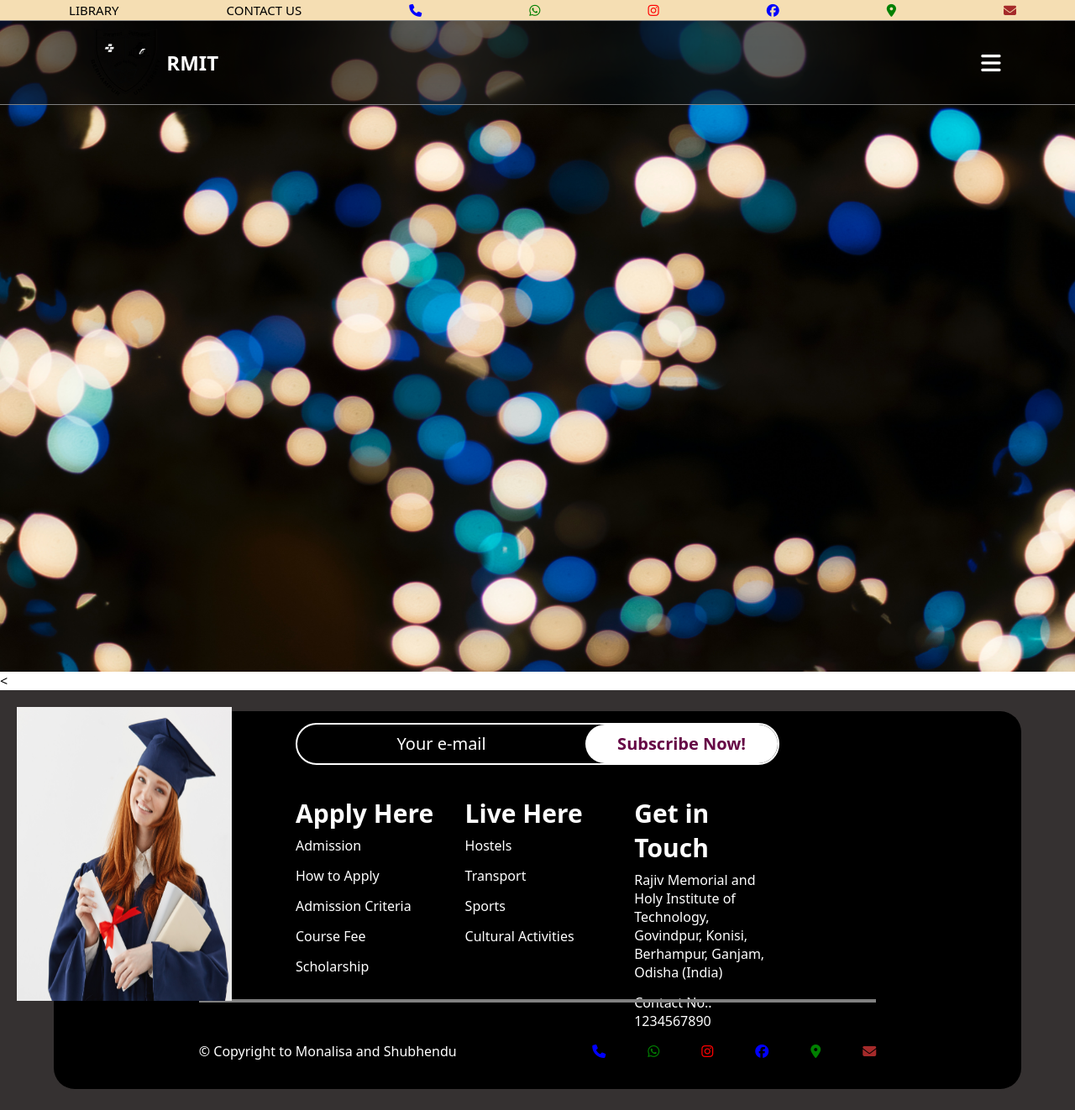
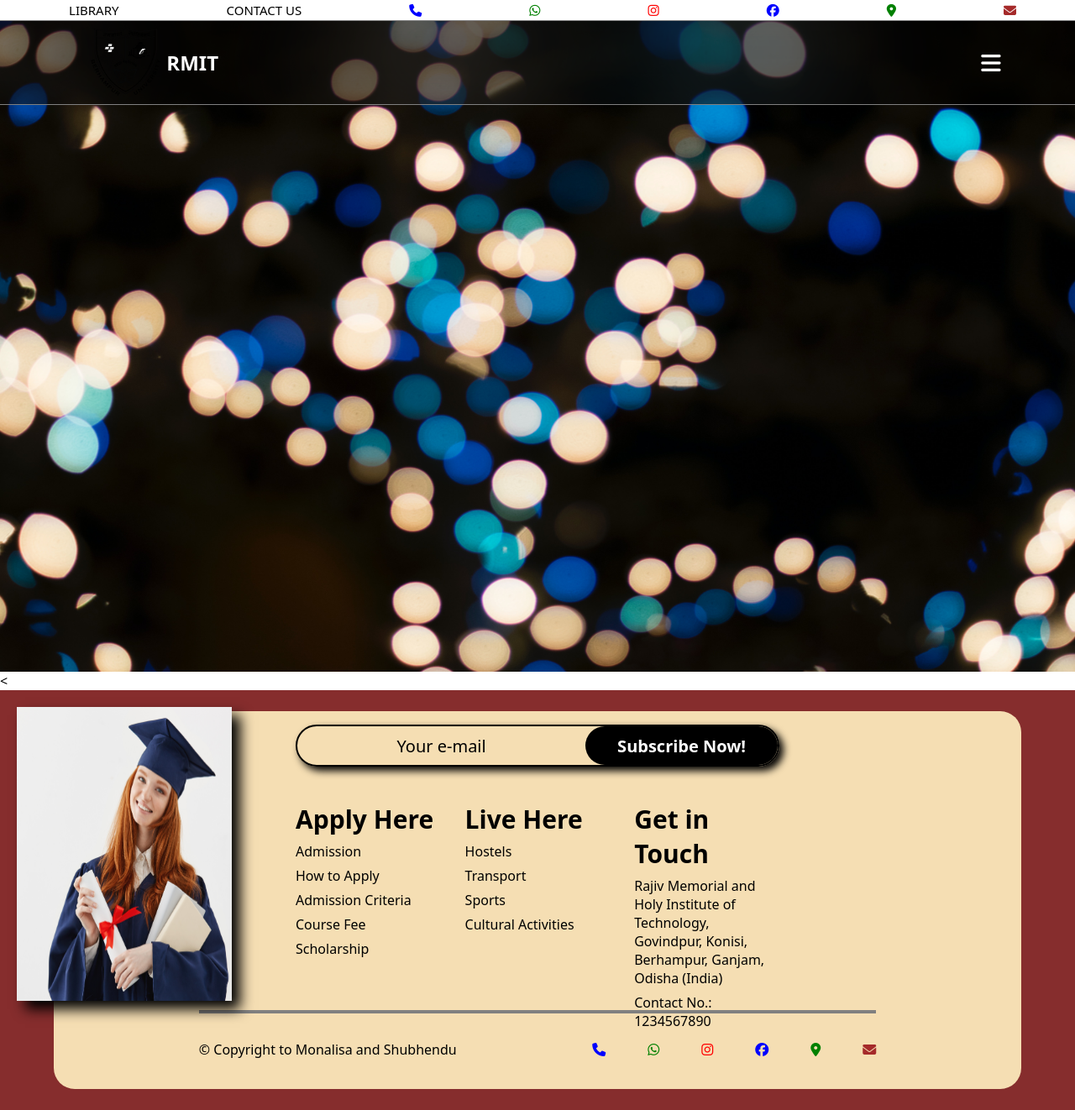
Before and after one commit to Shubhendu-Maharana/College-Website, a PHP site: page /home-page.html in a window 1280 px wide. Shown: the whole page at 84% size. Run offline with PHP 8.4, Linux system fonts and the light colour scheme.

Commit message:
Change colours of footer

```diff
--- a/css/footer.css
+++ b/css/footer.css
@@ -1,7 +1,7 @@
 footer {
     height: 500px;
     background: url("");
-    background-color: #353131;
+    background-color: rgb(134, 45, 45);
     position: relative;
     display: flex;
     align-items: center;
@@ -12,7 +12,7 @@ footer .footer-content {
     height: 90%;
     width: 90%;
     border-radius: 25px;
-    background-color: #000;
+    background-color: wheat;
     display: flex;
     flex-direction: column;
     align-items: center;
@@ -20,12 +20,13 @@ footer .footer-content {
 }
 
 footer .footer-content .mail-content {
-    border: 2px solid white;
+    border: 2px solid black;
     border-radius: 40px;
     overflow: hidden;
     height: 50px;
     position: relative;
     width: 50%;
+    box-shadow: 5px 5px 10px;
 }
 
 footer .footer-content .mail-content input {
@@ -38,11 +39,11 @@ footer .footer-content .mail-content input {
     text-align: center;
     font-size: 20px;
     outline: none;
-    color: white;
+    color: black;
 }
 
 footer .footer-content .mail-content input::placeholder {
-    color: white;
+    color: black;
 }
 
 footer .footer-content .mail-content button {
@@ -50,9 +51,9 @@ footer .footer-content .mail-content button {
     width: 40%;
     position: absolute;
     right: 0;
-    background: white;
+    background: black;
     font-size: 20px;
-    color: #660746;
+    color: white;
     font-weight: bold;
     border: none;
     border-bottom-left-radius: 40px;
@@ -74,7 +75,7 @@ footer .footer-content .footer-links .links {
 }
 
 footer .footer-content .footer-links .links h2 {
-    color: white;
+    color: black;
     font-size: 30px;
     cursor: default;
 }
@@ -82,8 +83,8 @@ footer .footer-content .footer-links .links h2 {
 footer .footer-content .footer-links .links a {
     display: block;
     text-decoration: none;
-    color: white;
-    padding: 7px 0;
+    color: black;
+    margin: 7px 0;
 }
 
 footer .footer-content .hr-line {
@@ -93,10 +94,10 @@ footer .footer-content .hr-line {
 
 footer .footer-contacts {
     width: 70%;
-    padding: 20px 0;
+    padding-bottom: 20px;
     display: flex;
     justify-content: space-between;
-    color: white;
+    color: black;
 }
 
 footer .footer-contacts .footer-icons {
@@ -114,6 +115,7 @@ footer .footer-image {
     top: 20px;
     left:20px;
     overflow: hidden;
+    box-shadow: 10px 10px 15px;
 }
 
 footer .footer-image img {
--- a/css/nav-bar.css
+++ b/css/nav-bar.css
@@ -25,7 +25,7 @@ header {
 
 header .header-top {
     height: 25px;
-    background-color: wheat;
+    background: white ;
     display: flex;
     align-items: center;
     justify-content: space-between;
```
